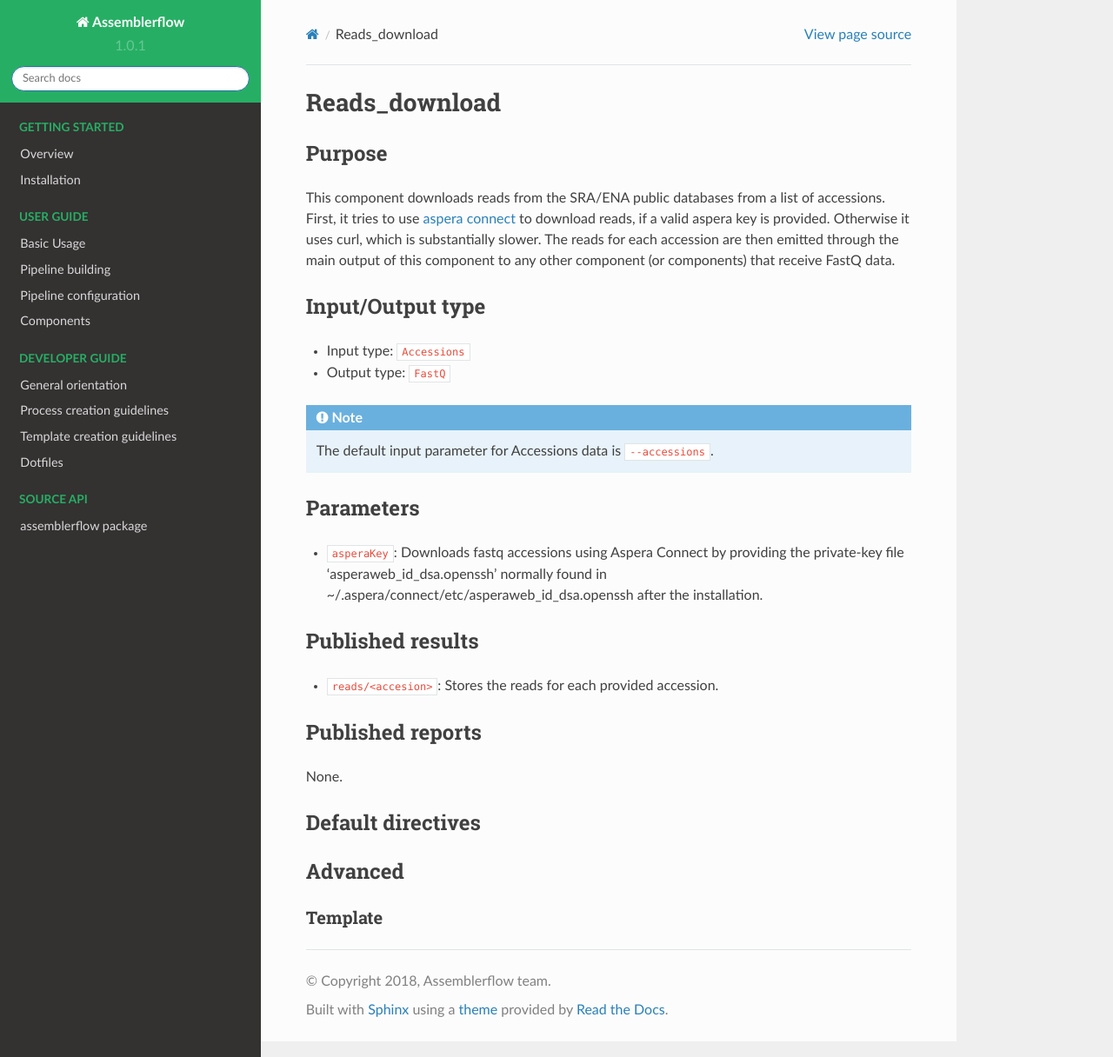
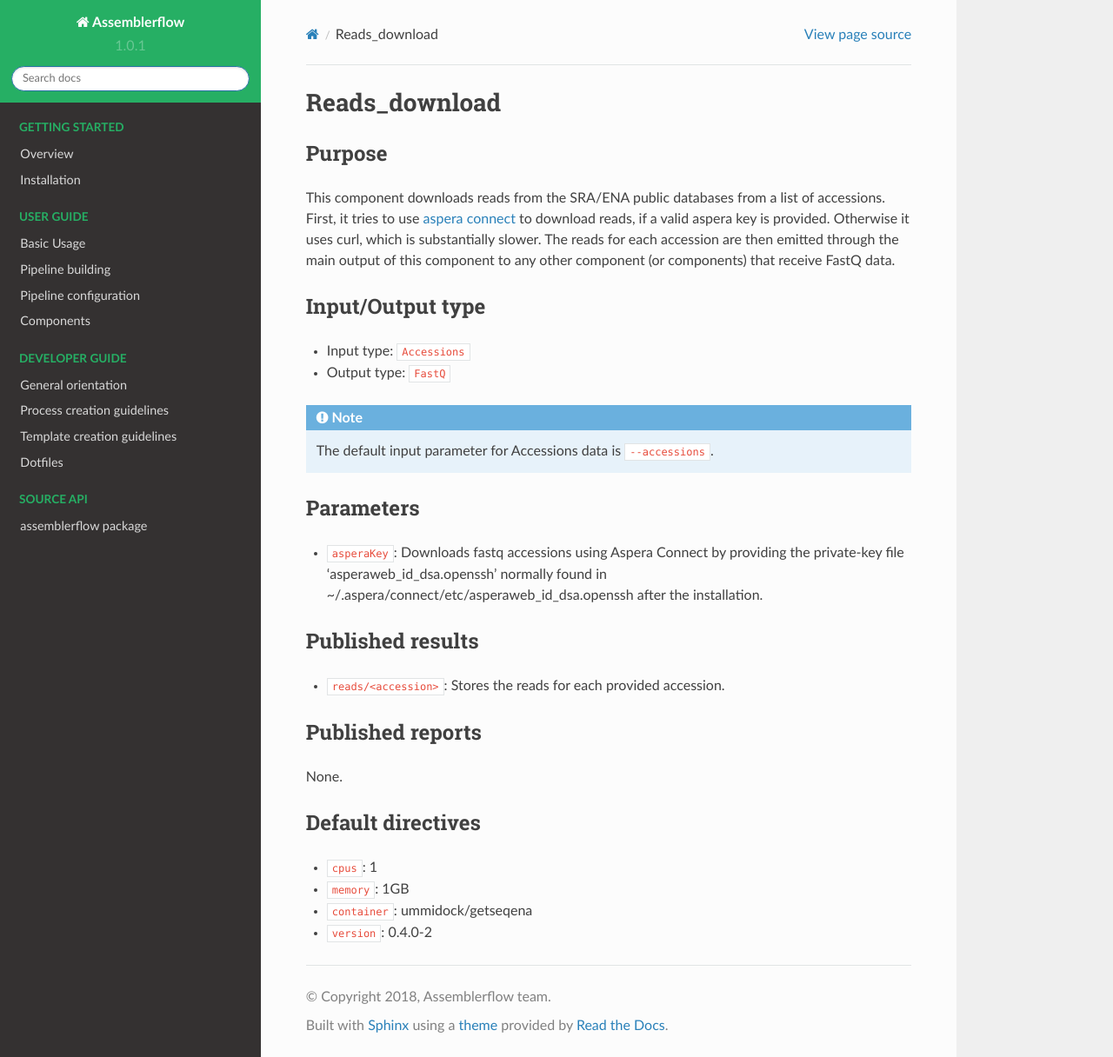
Before and after one commit to assemblerflow/flowcraft, a Sphinx documentation site: the page built from docs/user/components/reads_download.rst, in a window 1280 px wide and 1216 px high. Shown: the whole window at 87% size. Built offline with Sphinx 7.4.7 and the Read the Docs theme 2.0.0, drawn with Linux system fonts in a browser that asks for light colours.

Commit message:
Added information on reads download

```diff
--- a/docs/user/components/reads_download.rst
+++ b/docs/user/components/reads_download.rst
@@ -32,7 +32,7 @@ Parameters
 Published results
 -----------------
 
-- ``reads/<accesion>``: Stores the reads for each provided accession.
+- ``reads/<accession>``: Stores the reads for each provided accession.
 
 Published reports
 -----------------
@@ -42,10 +42,7 @@ None.
 Default directives
 ------------------
 
-
-
-Advanced
---------
-
-Template
-^^^^^^^^
+- ``cpus``: 1
+- ``memory``: 1GB
+- ``container``: ummidock/getseqena
+- ``version``: 0.4.0-2
```
